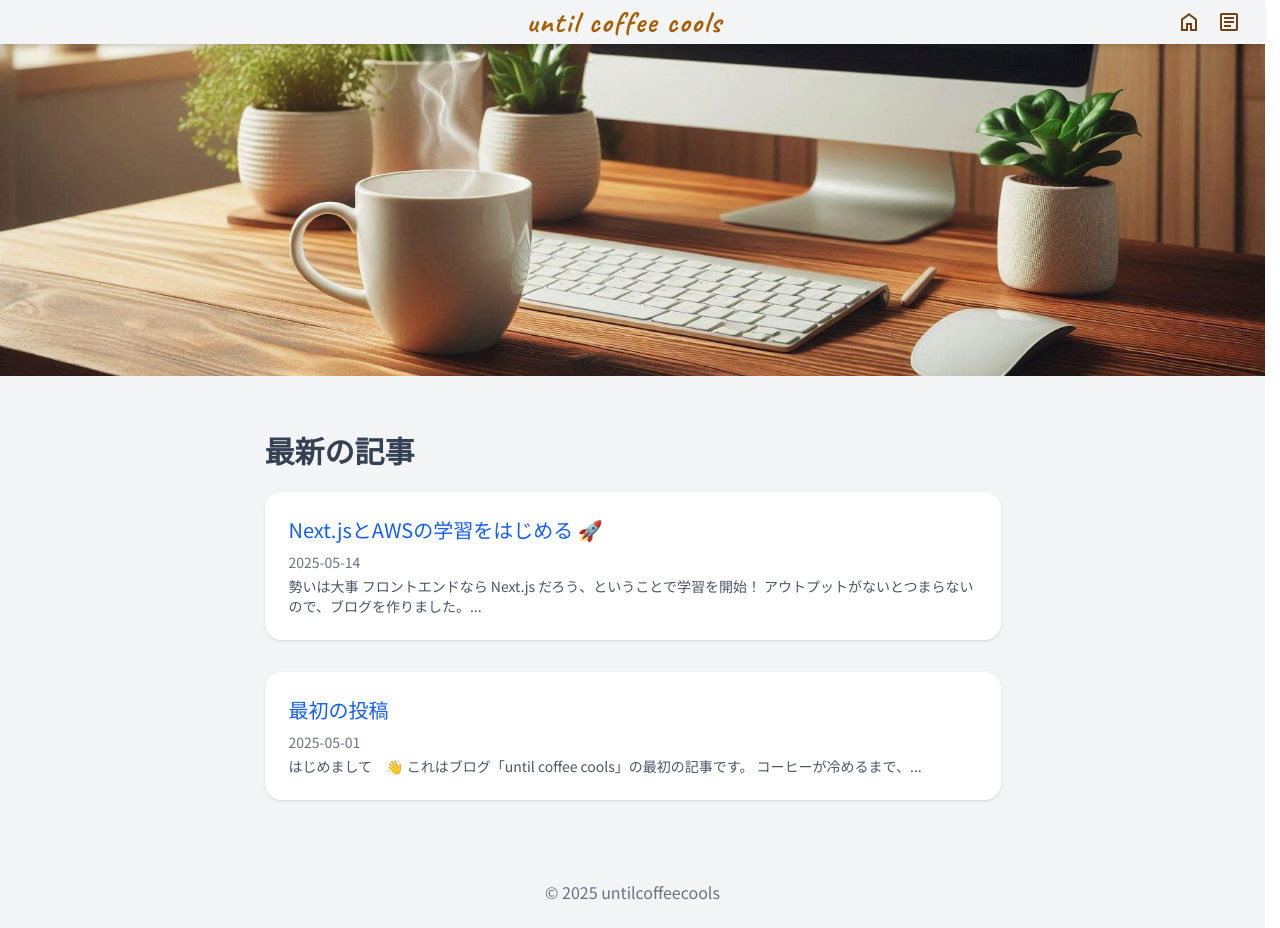
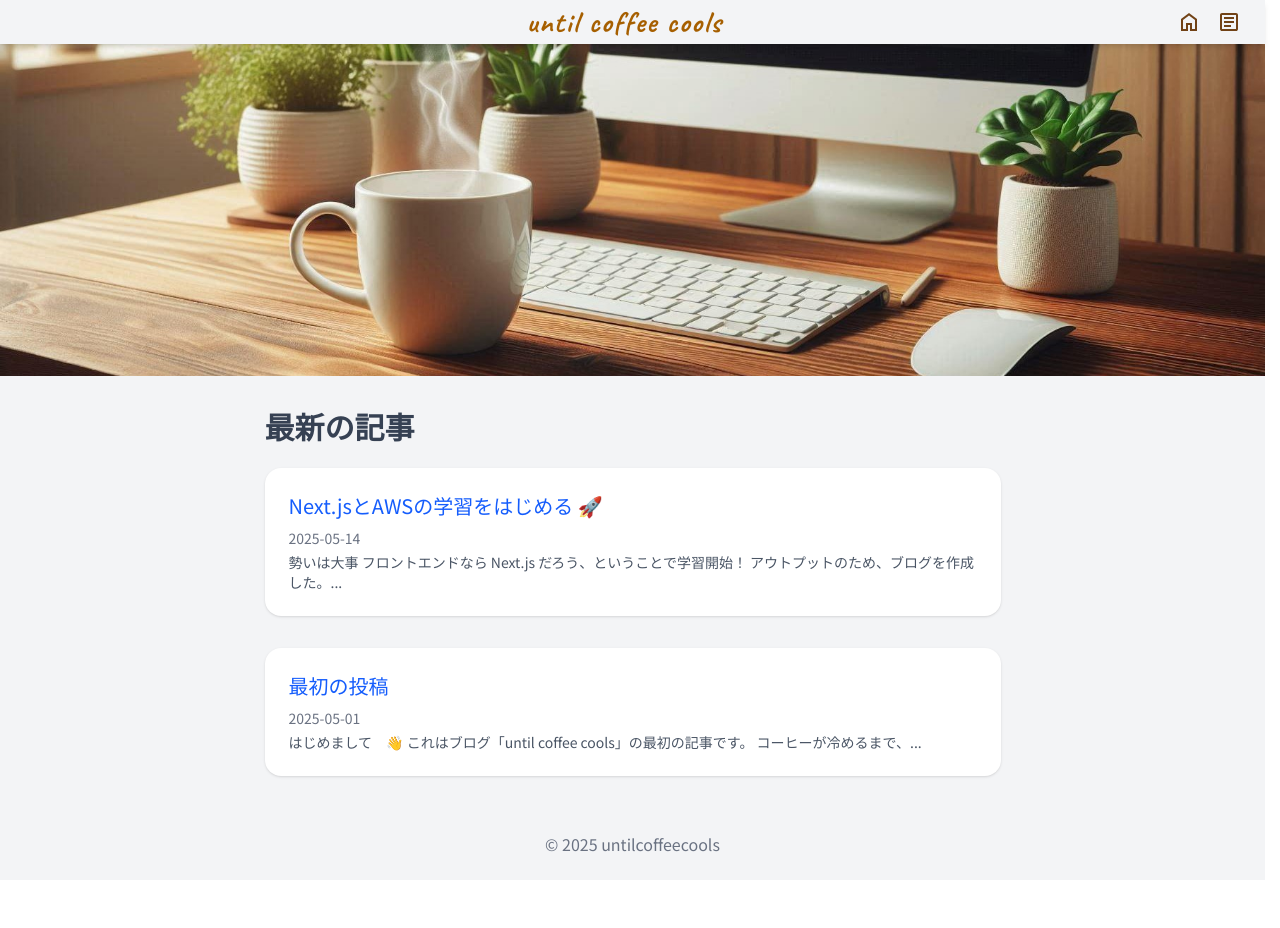
Before and after one commit to endy-key/untilcoffeecools, a Next.js app: page / in a window 1280 px wide. After the commit the page ends 880 px from the top, so only its background shows below. Built offline with nearby package versions, Linux system fonts and the light colour scheme; no server answers.

Commit message:
move heroImage to page.tsx

```diff
--- a/content/posts/20250514.md
+++ b/content/posts/20250514.md
@@ -6,9 +6,9 @@
 
 # 勢いは大事
 
-フロントエンドなら **Next.js** だろう、ということで学習を開始！
+フロントエンドなら **Next.js** だろう、ということで学習開始！
 
-アウトプットがないとつまらないので、ブログを作りました。
+アウトプットのため、ブログを作成した。
 
 
 ## 1. コード／ディレクトリ構成のポイント
--- a/src/app/layout.tsx
+++ b/src/app/layout.tsx
@@ -1,16 +1,15 @@
 import type { Metadata } from "next";
 import "./globals.css";
-import Image from "next/image"; // next/image から Image をインポート
 import { Footer } from "@/components/Footer";
 import { Header } from "@/components/Header";
 import React from "react";
 import { GtmScript } from "@/components/Gtm/GtmScript";
-import { Caveat, Noto_Sans_JP } from "next/font/google"; // Noto_Sans_JP をインポート
+import { Caveat, Noto_Sans_JP } from "next/font/google";
 
 const caveat = Caveat({
   subsets: ['latin'], // 必要に応じてサブセットを指定
   display: 'swap', // フォントの表示戦略 (FOUTを防ぐためswapが一般的)
-  variable: '--font-caveat' // Tailwind CSSでCSS変数として使う場合
+  variable: '--font-caveat' // CSS変数名
 });
 
 // Noto Sans JP フォントの設定
@@ -32,31 +31,17 @@
   children: React.ReactNode;
 }>) {
   return (
-    // 両方のフォントのCSS変数をhtmlタグに適用
-    // caveat.className ではなく、両方の .variable を結合します
     <html lang="ja">
       <head>
         <GtmScript />
       </head>
-      {/* bodyにfont-sansを適用してデフォルトフォントをNoto Sans JPにする */}
       <body className={notoSansJP.className}>
-        {/* text-gray-800などのデフォルトテキストカラーもここで指定すると良いでしょう */}
         <div className="flex flex-col min-h-screen bg-gray-100 text-gray-700">
-          <div className="sticky top-0 z-50 bg-gray-100 shadow-md"> {/* Headerをラップしてstickyにする */}
+          <div className="sticky top-0 z-50 bg-gray-100 shadow-md">
             <Header className={caveat.className} />
           </div>
-          <div className="flex items-center justify-center">
-            <Image
-              src={"/heroImage.jpg"}
-              alt={"untilcoffeecools heroImage"}
-              width={1200}
-              height={400}
-              priority // LCP要素の可能性が高いため、priorityは適切です
-              className="w-full h-auto max-w-full" // コンテナ幅に合わせてレスポンシブに表示
-            />
-          </div>
           <div className="flex flex-1">
-            <main className="flex-1 p-6">{children}</main>
+            <main className="flex-1">{children}</main>
           </div>
           <Footer />
         </div>
--- a/src/app/page.tsx
+++ b/src/app/page.tsx
@@ -1,5 +1,6 @@
 import Link from 'next/link';
 import { getAllPosts } from '@/lib/posts'; // getAllPosts関数をインポート
+import Image from 'next/image';
 
 export default async function Home() { // async関数に変更
     const allPosts = await getAllPosts();
@@ -13,6 +14,17 @@
     const latestPosts = sortedPosts.slice(0, 5);
 
     return (
+        <>
+            <div className="flex items-center justify-center">
+                <Image
+                    src={"/heroImage.jpg"}
+                    alt={"untilcoffeecools heroImage"}
+                    width={1200}
+                    height={400}
+                    priority // LCP要素の可能性が高いため、priorityは適切です
+                    className="w-full h-auto max-w-full" // コンテナ幅に合わせてレスポンシブに表示
+                />
+            </div>
             <section className="max-w-3xl mx-auto px-4 py-8 space-y-8">
                 <h1 className="text-3xl font-bold mb-6 text-gray-700">最新の記事</h1>
                 {latestPosts.map((post) => (
@@ -35,5 +47,6 @@
                     </article>
                 ))}
             </section>
+        </>
     );
 }
```
Also changed, not shown: public/avatar.jpg (added). Lines whose indentation alone changed are shown as unchanged.
